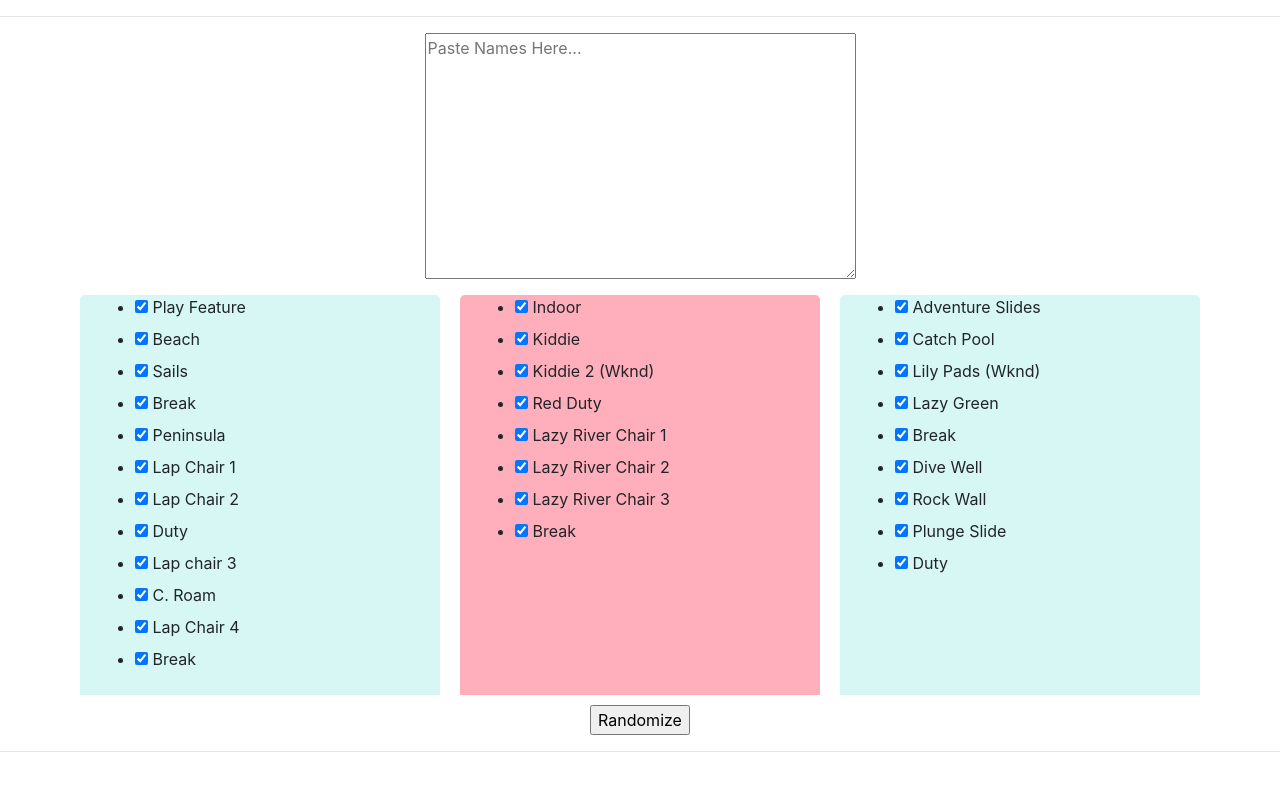
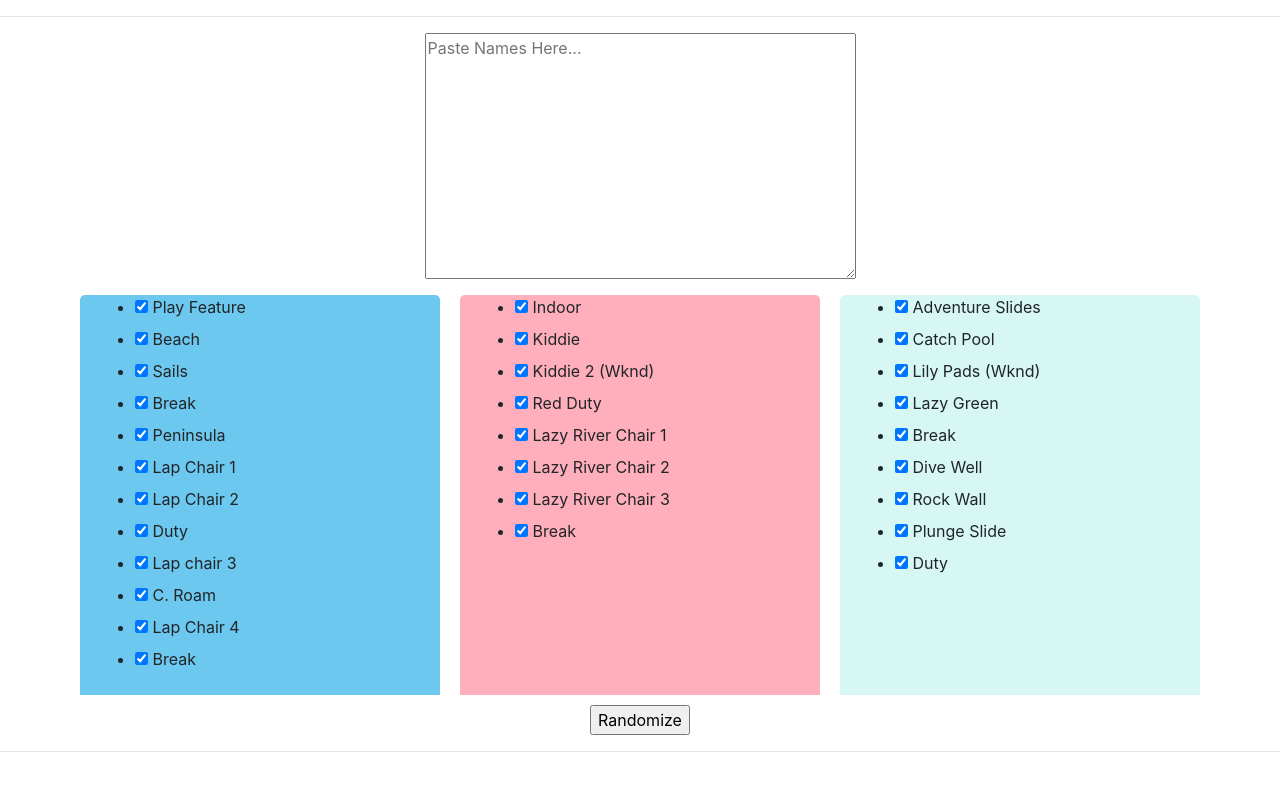
Before and after one commit to jlward/monon-rotationater, a Django app: page / in a window 1280 px wide. Run offline with Django 3.2, Linux system fonts and the light colour scheme; some libraries are stand-ins or nearby versions.

Commit message:
Changed blue color

```diff
--- a/rotationater/templates/index.html
+++ b/rotationater/templates/index.html
@@ -11,7 +11,7 @@
           background-color: #FFAFBB;
         }
         .blue {
-          background-color: #D6F7F3;
+          background-color: #6CC8EE;
         }
         .green {
           background-color: #D6F7F3;
```
